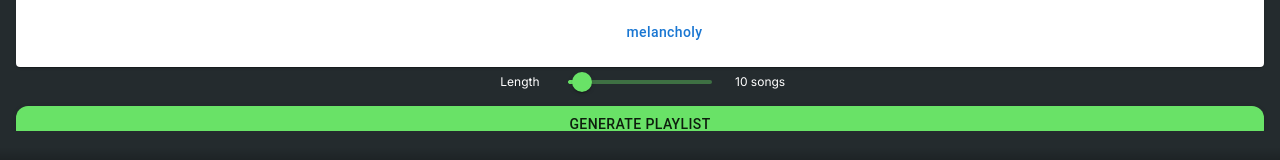
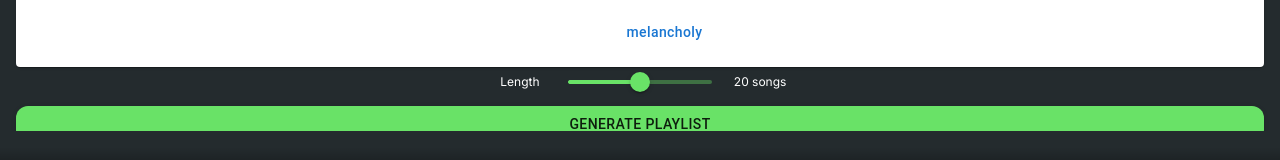
Before and after one commit to AverySchaefer/Kadence_New, a Next.js app in the folder kadence/: page /mood in a window 1280 px wide. Shown: the part 583-743 px from the top of the page. Built offline with nearby package versions, Linux system fonts and the light colour scheme; no server answers.

Commit message:
update songs slider

```diff
--- a/kadence/pages/mood.js
+++ b/kadence/pages/mood.js
@@ -31,7 +31,7 @@ export default function moodModePage() {
     const [energeticIconColor, setEnergeticIconColor] = useState(unselectedColor);
     const [romanticIconColor, setRomanticIconColor] = useState(unselectedColor);
     const [melancholyIconColor, setMelancholyIconColor] = useState(unselectedColor);
-    const [numSongs, setNumSongs] = useState(10);
+    const [numSongs, setNumSongs] = useState(20);
 
     const initializeMood = (activeMood) => {
         switch(activeMood) {
@@ -178,9 +178,9 @@ export default function moodModePage() {
                     <Stack spacing={2} direction="row" sx={{ mb: 1 }} alignItems="center" >
                         <p className={styles.muiSliderLabel}>Length</p>
                         <Slider
-                            min={0}
+                            min={10}
                             step={1}
-                            max={100}
+                            max={30}
                             value={numSongs}
                             onChange={(e) =>
                                 setNumSongs(
```
